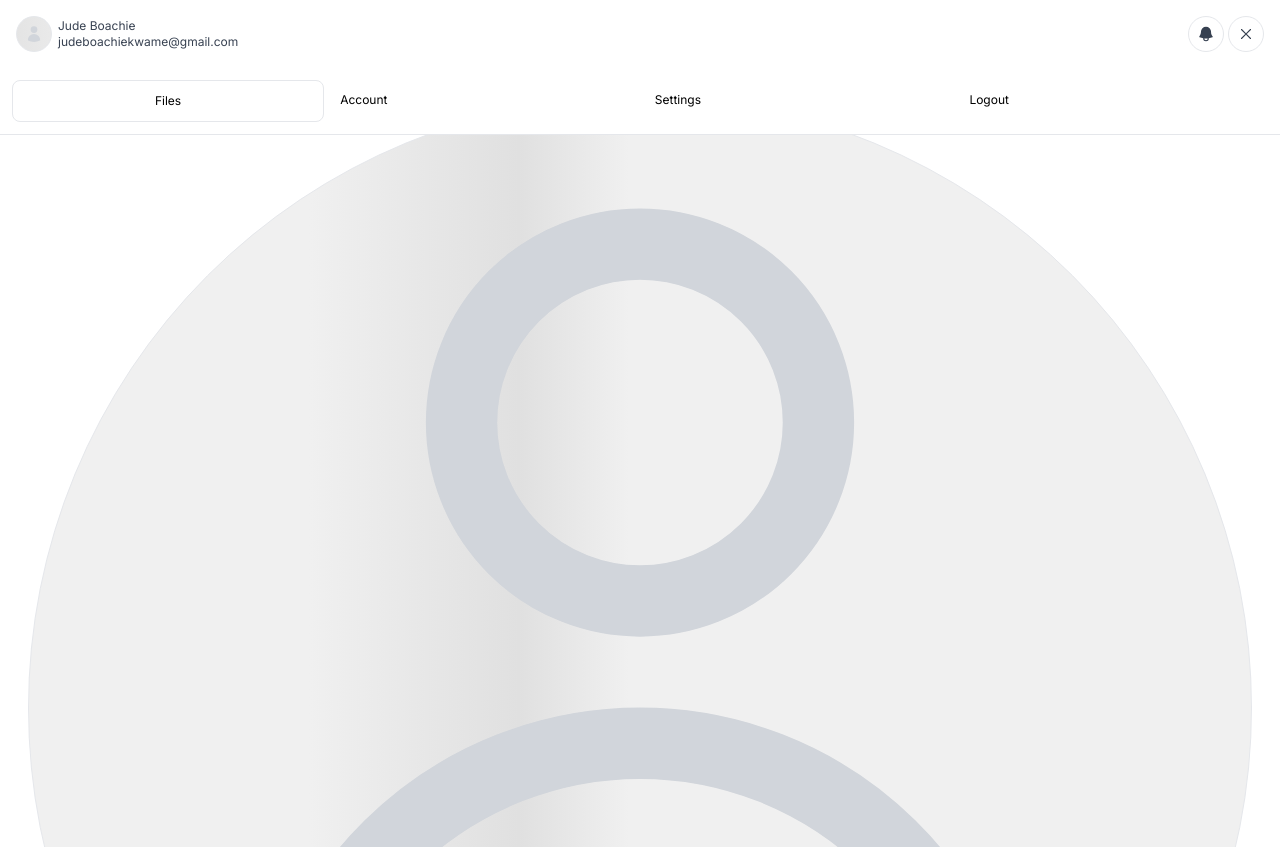
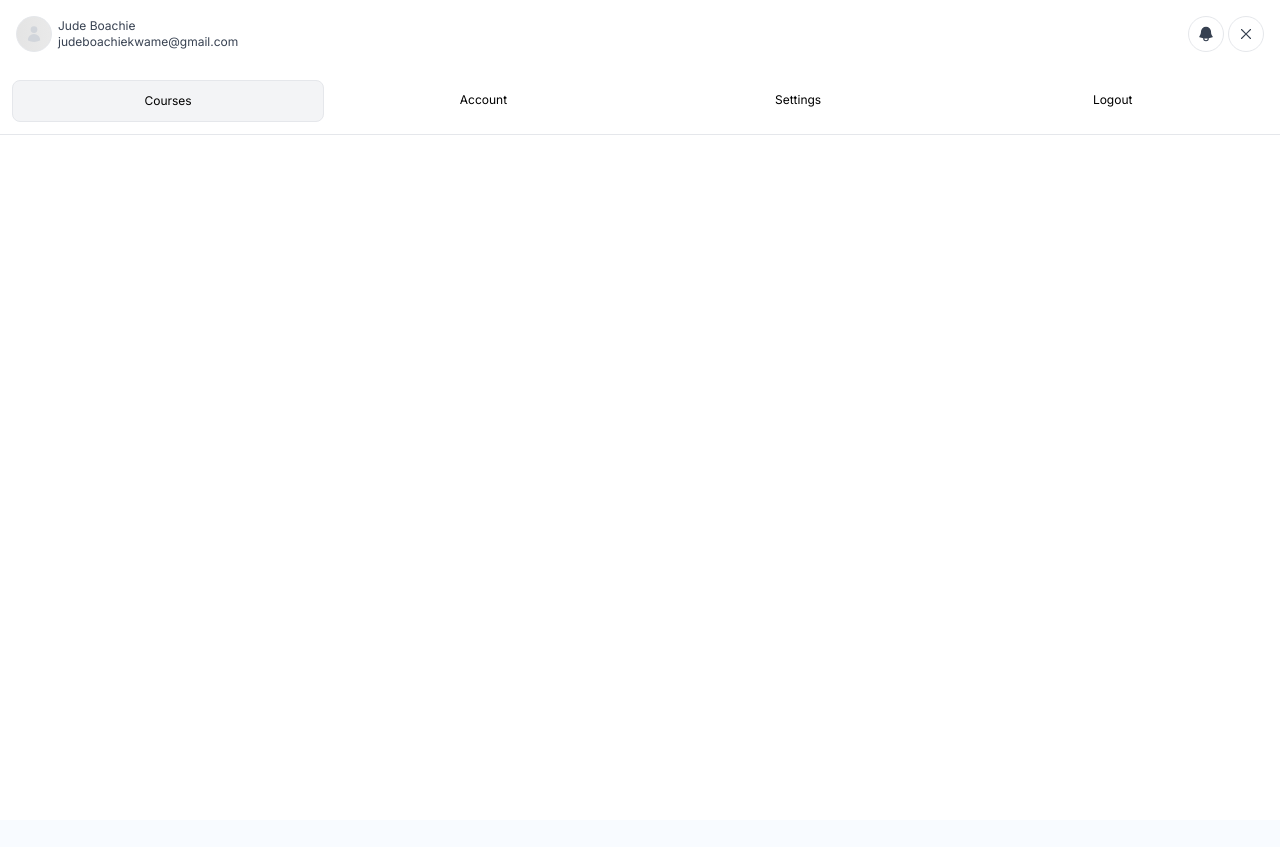
Before and after one commit to jdboachie/cbethub, a Next.js app: page / in a window 1280 px wide. Both pictures are taken after a click on the icon 1246 px from the left and 34 px from the top of the page. Before the commit the page ends 800 px from the top, so only its background shows below. Built offline with nearby package versions, Linux system fonts and the light colour scheme.

Commit message:
dev update

```diff
--- a/app/account/page.tsx
+++ b/app/account/page.tsx
@@ -1,12 +1,16 @@
 'use client'
 
 import NavBar from '@/components/NavBar'
+import PageTitle from '@/components/PageTitle'
 import React from 'react'
 
 const page = () => {
   return (
-    <div>
+    <div
+      className="flex flex-col pt-[8em] w-full"
+    >
         <NavBar />
+        <PageTitle title="Account"/>
     </div>
   )
 }
--- a/app/course/[slug]/page.tsx
+++ b/app/course/[slug]/page.tsx
@@ -1,6 +1,6 @@
 'use client'
 
-import Header from "@/components/NavBar"
+import NavBar from "@/components/NavBar"
 import PageTitle from "@/components/PageTitle"
 
 const page = (
@@ -10,7 +10,8 @@ const page = (
     <div
         className="flex flex-col items-center justify-center w-full flex-1 text-center space-y-5"
     >
-        <Header />
+        <NavBar />
+        <PageTitle title="Account"/>
         <main
             className='w-full pt-16 max-sm:pt-[8em] space-y-4 max-w-7xl'
         >
--- a/app/page.tsx
+++ b/app/page.tsx
@@ -22,7 +22,7 @@ const Home = () => {
     >
         <NavBar />
         <main
-            className=' w-full pt-16 max-sm:pt-[8em] space-y-4 max-w-6xl'
+            className=' w-full pt-[8em] space-y-4 max-w-6xl'
         >
             <PageTitle
                 title='All Courses'
--- a/app/settings/page.tsx
+++ b/app/settings/page.tsx
@@ -1,12 +1,15 @@
 'use client'
 
 import NavBar from '@/components/NavBar'
-import React from 'react'
+import PageTitle from '@/components/PageTitle'
 
 const page = () => {
   return (
-    <div>
+    <div
+      className="flex flex-col pt-[8em] w-full"
+    >
         <NavBar />
+        <PageTitle title="Settings"/>
     </div>
   )
 }
--- a/components/Menu.tsx
+++ b/components/Menu.tsx
@@ -1,46 +1,14 @@
-import { UserIcon } from '@heroicons/react/24/outline'
+// import { UserIcon } from '@heroicons/react/24/outline'
 import Link from 'next/link'
+import PageTitle from './PageTitle'
 
 
 const Menu = () => {
   return (
-    <div className='fixed h-screen w-screen top-12 p-4 bg-white dark:bg-black dark:border-t-[#333]'>
-        <div
-            className='w-full h-fit justify-start items-start flex flex-col space-y-2 cursor-pointer rounded-lg'
-        >
-            <div className='w-full p-3 space-y-3 text-gray-500 dark:text-[#eee] text-xs flex flex-col border-b dark:border-b-[#333] text-left
-            '>
-                <div className="animate-shimmer border bg-gray-900 rounded-full">
-                    <UserIcon className="p-6 m-4 text-gray-300" />
-                </div>
-                <div className="">
-                    <p className=''>Jude Boachie</p>
-                    <p className=''>judeboachiekwame@gmail.com</p>
-                    <p className=''>Computer Engineering</p>
-                </div>
-            </div>
-            <ul className='w-full p-1 text-gray-600 dark:text-[#eee]'>
-                <Link
-                    href={'/'}
-                    className='flex space-x-1 p-3 rounded-lg text-left text-xs hover:bg-gray-100 dark:hover:bg-[#111] w-full'>
-                    Files
-                </Link>
-                <Link
-                    href={'/account'}
-                    className='flex space-x-1 p-3 rounded-lg text-left text-xs hover:bg-gray-100 dark:hover:bg-[#111] w-full'>
-                    Account
-                </Link>
-                <Link
-                    href={'/account/settings'}
-                    className='flex space-x-1 p-3 rounded-lg text-left text-xs hover:bg-gray-100 dark:hover:bg-[#111] w-full'>
-                    Settings
-                </Link>
-                <Link
-                    href={'/logout'}
-                    className='flex space-x-1 p-3 rounded-lg text-left text-xs hover:bg-gray-100 dark:hover:bg-[#111] w-full'>
-                    Logout
-                </Link>
-            </ul>
+    <div className='fixed h-screen w-screen top-0 p-4 bg-white dark:bg-black dark:border-t-[#333]'>
+        <div>
+            {/* The Actual Menu here */}
+            <PageTitle title='Menu' />
         </div>
     </div>
   )
--- a/components/NavBar.tsx
+++ b/components/NavBar.tsx
@@ -1,5 +1,4 @@
 import { useState } from 'react'
-import { silkscreen } from '@/lib/fonts'
 
 import {
     Bars2Icon,
@@ -8,8 +7,8 @@ import {
     UserIcon
 } from '@heroicons/react/24/solid'
 import Menu from '@/components/Menu'
-import Search from '@/components/Search'
 import Link from 'next/link'
+import { usePathname } from 'next/navigation'
 
 
 const NavBar = () => {
@@ -19,6 +18,8 @@ const NavBar = () => {
         setShowMainMenu(!showMainMenu)
     }
 
+    const currentPath = usePathname()
+    console.log(currentPath)
   return (
       <>
         <nav
@@ -42,12 +43,12 @@ const NavBar = () => {
                         {showMainMenu ? (
                                 <XMarkIcon
                                     className='w-9 h-9 rounded-full border dark:border-[#333] p-2 cursor-pointer text-gray-700 dark:text-[#eee]'
-                                    onMouseOver={() => setShowMainMenu(false)}
+                                    onClick={handleMenuButtonClick}
                                 />
                             ): (
                                 <Bars2Icon
                                     className='w-9 h-9 rounded-full border dark:border-[#333] p-2 cursor-pointer text-gray-700 dark:text-[#eee]'
-                                    onMouseOver={() => setShowMainMenu(true)}
+                                    onClick={handleMenuButtonClick}
                                 />
                         )}
                     </div>
@@ -57,22 +58,22 @@ const NavBar = () => {
                 <ul className='flex space-x-1'>
                 <Link
                         href={'/'}
-                        className='p-3 rounded-lg border text-xs hover:bg-gray-100 dark:hover:bg-[#111] w-full'>
-                        Files
+                        className={`${currentPath === '/' && 'bg-gray-100 border'} p-3 rounded-lg text-xs hover:bg-gray-100 dark:hover:bg-[#111] w-full`}>
+                        Courses
                     </Link>
                     <Link
                         href={'/account'}
-                        className='p-3 rounded-lg text-left text-xs hover:bg-gray-100 dark:hover:bg-[#111] w-full'>
+                        className={`${currentPath === '/account' && 'bg-gray-100 border'} p-3 rounded-lg text-xs hover:bg-gray-100 dark:hover:bg-[#111] w-full`}>
                         Account
                     </Link>
                     <Link
-                        href={'/account/settings'}
-                        className='p-3 rounded-lg text-left text-xs hover:bg-gray-100 dark:hover:bg-[#111] w-full'>
+                        href={'/settings'}
+                        className={`${currentPath === '/settings' && 'bg-gray-100 border'} p-3 rounded-lg text-xs hover:bg-gray-100 dark:hover:bg-[#111] w-full`}>
                         Settings
                     </Link>
                     <Link
                         href={'/logout'}
-                        className=' p-3 rounded-lg text-left text-xs hover:bg-gray-100 dark:hover:bg-[#111] w-full'>
+                        className={`${currentPath === '/logout' && 'bg-gray-100 border'} p-3 rounded-lg text-xs hover:bg-gray-100 dark:hover:bg-[#111] w-full`}>
                         Logout
                     </Link>
                 </ul>
```
